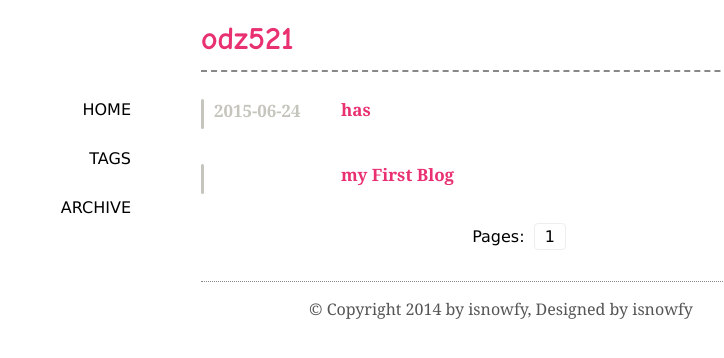
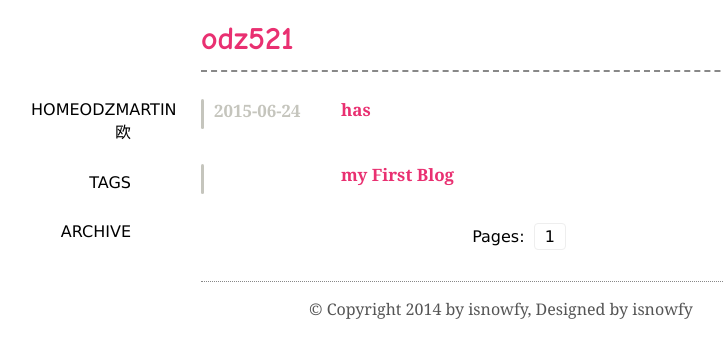
Before and after one commit to odz521/odz521.github.io, a plain HTML site: page index.html in a window 1280 px wide. Shown: the whole page, without its empty margins (139-863 px from the left). Drawn offline with Linux system fonts and the light colour scheme.

Commit message:
Update index.html

```diff
--- a/index.html
+++ b/index.html
@@ -14,7 +14,7 @@
     <div class="header">
         <ul id="pages">
             <li>
-                <a href="/">home</a>
+                <a href="/">homeodzMartin欧</a>
             </li>
             <li>
                 <a href="/#/tags">tags</a>
```
